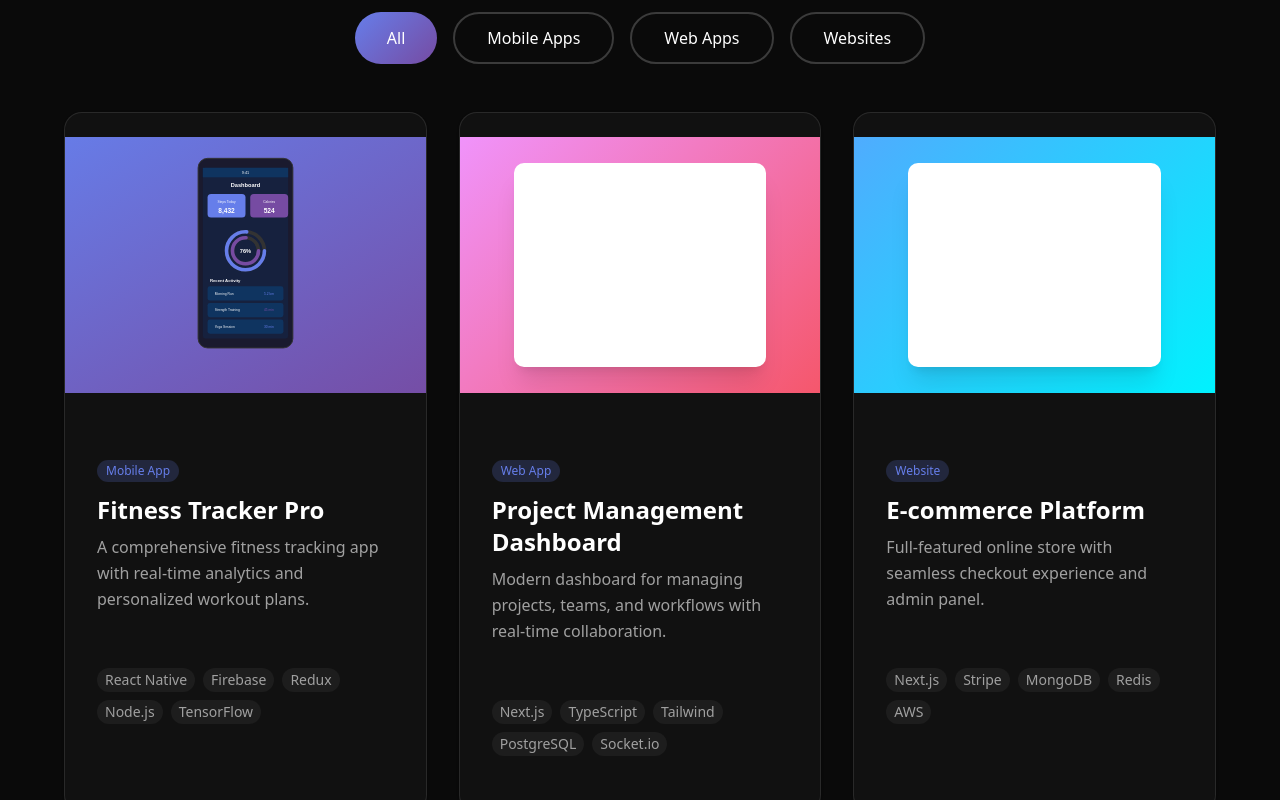
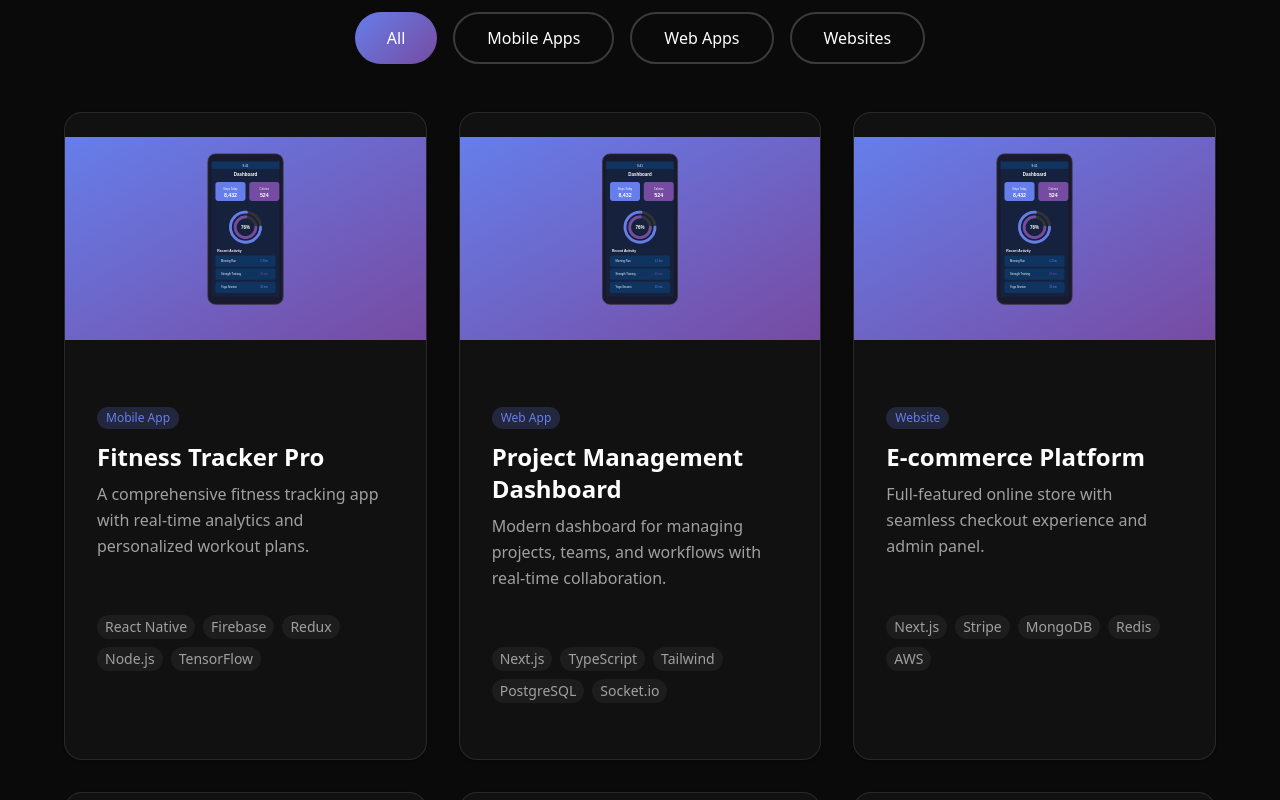
Before and after one commit to pagman/portfolio-nextjs, a Next.js app: page / in a window 1280 px wide. Shown: the part 1040-1840 px from the top of the page. Built offline with nearby package versions, Linux system fonts and the light colour scheme.

Commit message:
images update

```diff
--- a/components/shared/project-card.tsx
+++ b/components/shared/project-card.tsx
@@ -34,7 +34,7 @@ export function ProjectCard({
       <Card className="bg-card border-border rounded-2xl overflow-hidden transition-all duration-300 cursor-pointer hover:-translate-y-2 hover:border-primary/50 hover:shadow-2xl hover:shadow-primary/20 h-full">
         <CardHeader className="p-0">
           <div
-            className="w-full h-56 md:h-64 flex items-center justify-center relative overflow-hidden"
+            className="w-full aspect-video flex items-center justify-center relative overflow-hidden"
             style={{
               background: `linear-gradient(135deg, ${gradientFrom} 0%, ${gradientTo} 100%)`,
             }}
--- a/data/projects.ts
+++ b/data/projects.ts
@@ -46,8 +46,7 @@ export const projects: Project[] = [
     year: "2024",
     role: "Lead Developer",
     images: [
-      "/images/projects/fitness-tracker-pro/dashboard.svg",
-      "/images/projects/fitness-tracker-pro/workout.svg",
+      "/images/projects/fitness-tracker-pro/dashboard.svg"
     ],
     liveUrl: "https://example.com",
     githubUrl: "https://github.com",
@@ -78,6 +77,9 @@ export const projects: Project[] = [
       "Reduced project delivery time by 35% for teams using the platform. Currently serving 200+ enterprise clients with 99.9% uptime.",
     year: "2024",
     role: "Full Stack Developer",
+    images: [
+      "/images/projects/fitness-tracker-pro/dashboard.svg"
+    ],
     liveUrl: "https://example.com",
   },
   {
@@ -106,6 +108,9 @@ export const projects: Project[] = [
       "Platform processes $2M+ in monthly transactions with 99.99% payment success rate. Conversion rate improved by 25% compared to the previous platform.",
     year: "2023",
     role: "Technical Lead",
+    images: [
+      "/images/projects/fitness-tracker-pro/dashboard.svg"
+    ],
     liveUrl: "https://example.com",
     githubUrl: "https://github.com",
   },
@@ -135,6 +140,9 @@ export const projects: Project[] = [
       "App handles 10,000+ daily orders with an average delivery time 20% faster than competitors. Customer satisfaction rating of 4.7 stars.",
     year: "2024",
     role: "Mobile Developer",
+    images: [
+      "/images/projects/fitness-tracker-pro/dashboard.svg"
+    ],
     liveUrl: "https://example.com",
   },
   {
@@ -163,6 +171,9 @@ export const projects: Project[] = [
       "Platform analyzes 5M+ posts daily for 500+ brands. Helped clients achieve an average 30% improvement in engagement rates through data-driven insights.",
     year: "2023",
     role: "Backend Developer",
+    images: [
+      "/images/projects/fitness-tracker-pro/dashboard.svg"
+    ],
     liveUrl: "https://example.com",
     githubUrl: "https://github.com",
   },
@@ -192,6 +203,9 @@ export const projects: Project[] = [
       "Website won Awwwards Site of the Day and increased agency inquiries by 150%. Average session duration increased to 4+ minutes.",
     year: "2024",
     role: "Frontend Developer",
+    images: [
+      "/images/projects/fitness-tracker-pro/dashboard.svg"
+    ],
     liveUrl: "https://example.com",
   },
 ];
```
Also changed, not shown: public/images/projects/fitness-tracker-pro/workout.svg (deleted).
